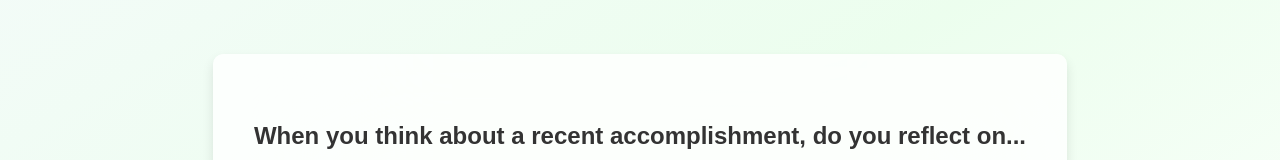
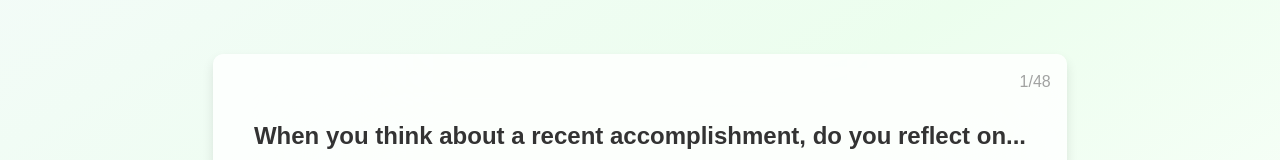
Before and after one commit to rniemela77/sentio, a Svelte app: page / in a window 1280 px wide. Shown: the part 198-358 px from the top of the page. Built offline with nearby package versions, Linux system fonts and the light colour scheme.

Commit message:
show number questions

```diff
--- a/src/App.svelte
+++ b/src/App.svelte
@@ -60,7 +60,7 @@
       userAnswers = [...userAnswers, selectedOption.emotion]; // Reassign to trigger reactivity
     }
 
-    answeredIndices.push(randomIndex);
+    answeredIndices = [...answeredIndices, randomIndex]; // Reassign to trigger reactivity
     showOptions = false; // Hide options to trigger fade-out transition
     await tick(); // Wait for the DOM to update
 
@@ -77,9 +77,17 @@
 
 <main>
   <div class="container">
+    <div class="number">
+      <!-- 01/50 -->
+      {answeredIndices.length + 1}/{questions.length}
+    </div>
     <div class="question">{question}</div>
     {#if showOptions}
-      <div class="options" in:fade={{ duration: 300 }} out:fade={{ duration: 300 }}>
+      <div
+        class="options"
+        in:fade={{ duration: 300 }}
+        out:fade={{ duration: 300 }}
+      >
         {#each options as option, index (option.text)}
           <button class="option-button" on:click={() => handleClick(index)}>
             {option.text}
@@ -203,4 +211,11 @@
     font-size: 2rem;
     line-height: 0.2;
   }
+  .number {
+    position: absolute;
+    top: 1rem;
+    right: 1rem;
+    font-size: 1rem;
+    color: #5555558b;
+  }
 </style>
```
